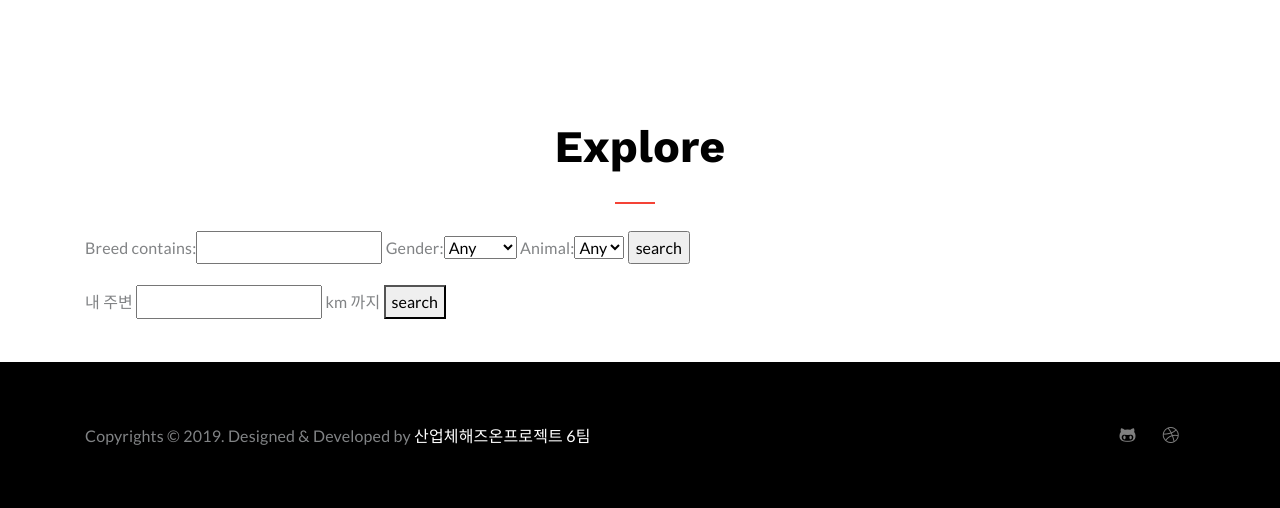
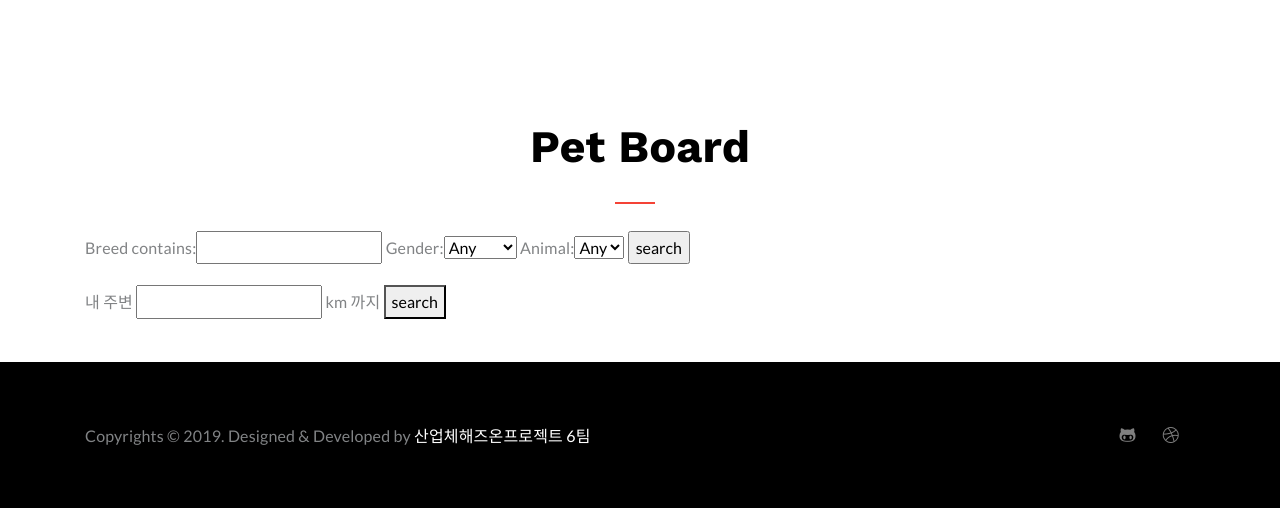
Before and after one commit to Handson-project-Team06/Pet_Matching, a Django app: page /matching/home/ in a window 1280 px wide. Shown: the part 116-624 px from the top of the page. Run offline with Django 3.2, Linux system fonts and the light colour scheme; data that the repository does not hold is empty; some libraries are stand-ins or nearby versions.

Commit message:
[change matching urls & views & pet list page] change def name & logo text

```diff
--- a/matching/templates/matching/pet_list.html
+++ b/matching/templates/matching/pet_list.html
@@ -32,7 +32,7 @@
     <div class="row">
       <div class="col-lg-12">
         <div class="text-center">
-          <h1 class="text-capitalize mb-0 text-lg">Explore</h1>
+          <h1 class="text-capitalize mb-0 text-lg">Pet Board</h1>
         </div>
       </div>
     </div>
--- a/matching/urls.py
+++ b/matching/urls.py
@@ -7,7 +7,7 @@ app_name = 'matching'
 
 urlpatterns = [
    #path('home/', PetListView.as_view(), name='home'),
-   path('home/', home, name='home'),
+   path('home/', pet_list_function, name='home'),
    path('pet_detail/<int:pk>/', PetListDetailView.as_view(), name='pet_detail'),
    path('home/my_pet_list/', MyPetListView.as_view(), name='my_pet_list'),
    path('home/my_pet_list/pet_create/', PetCreateView.as_view(), name='pet_create'),
--- a/matching/views.py
+++ b/matching/views.py
@@ -9,7 +9,7 @@ import simplejson as json
 from accounts.models import User
 # Create your views here.
 
-def home(request):
+def pet_list_function(request):
     pet_list = Pet.objects.all()
     pet_filter = PetFilter(request.GET,queryset=pet_list)
     owner=request.user
```
